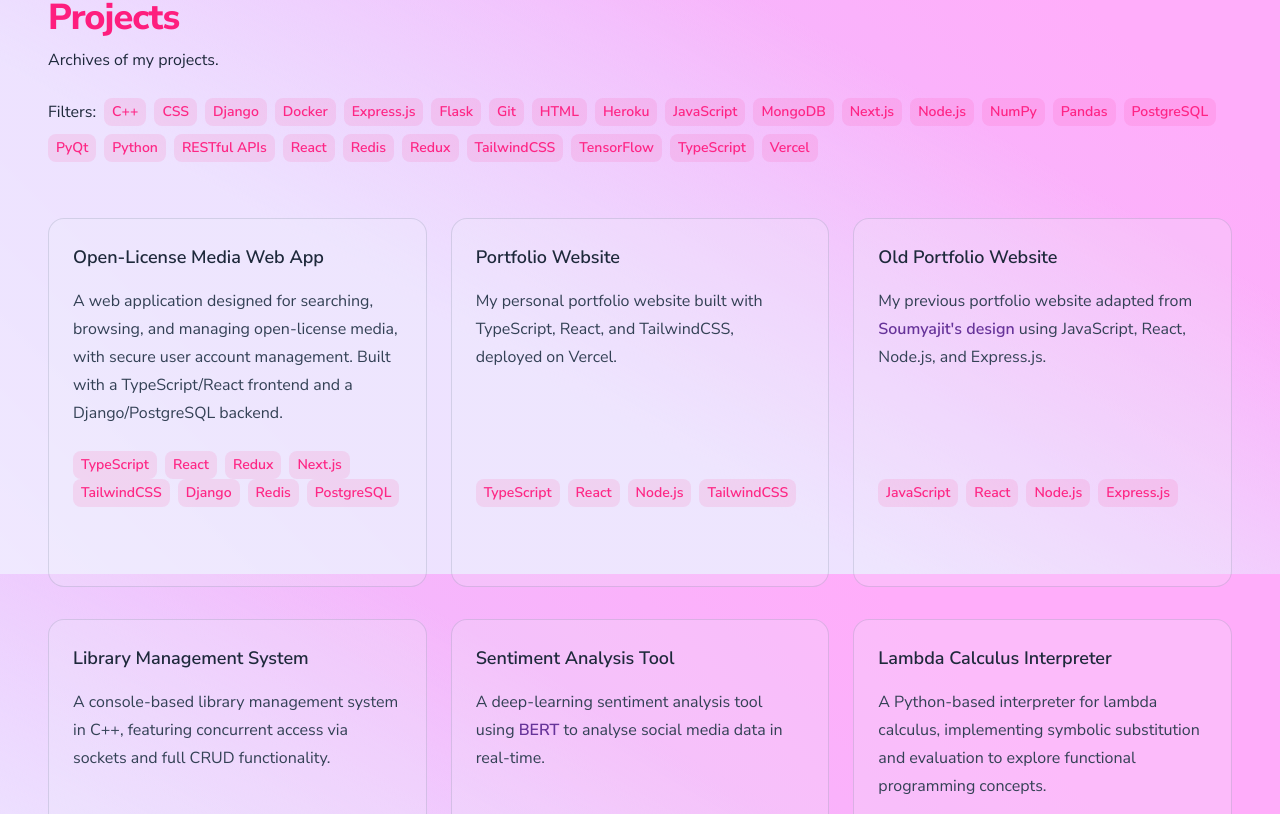
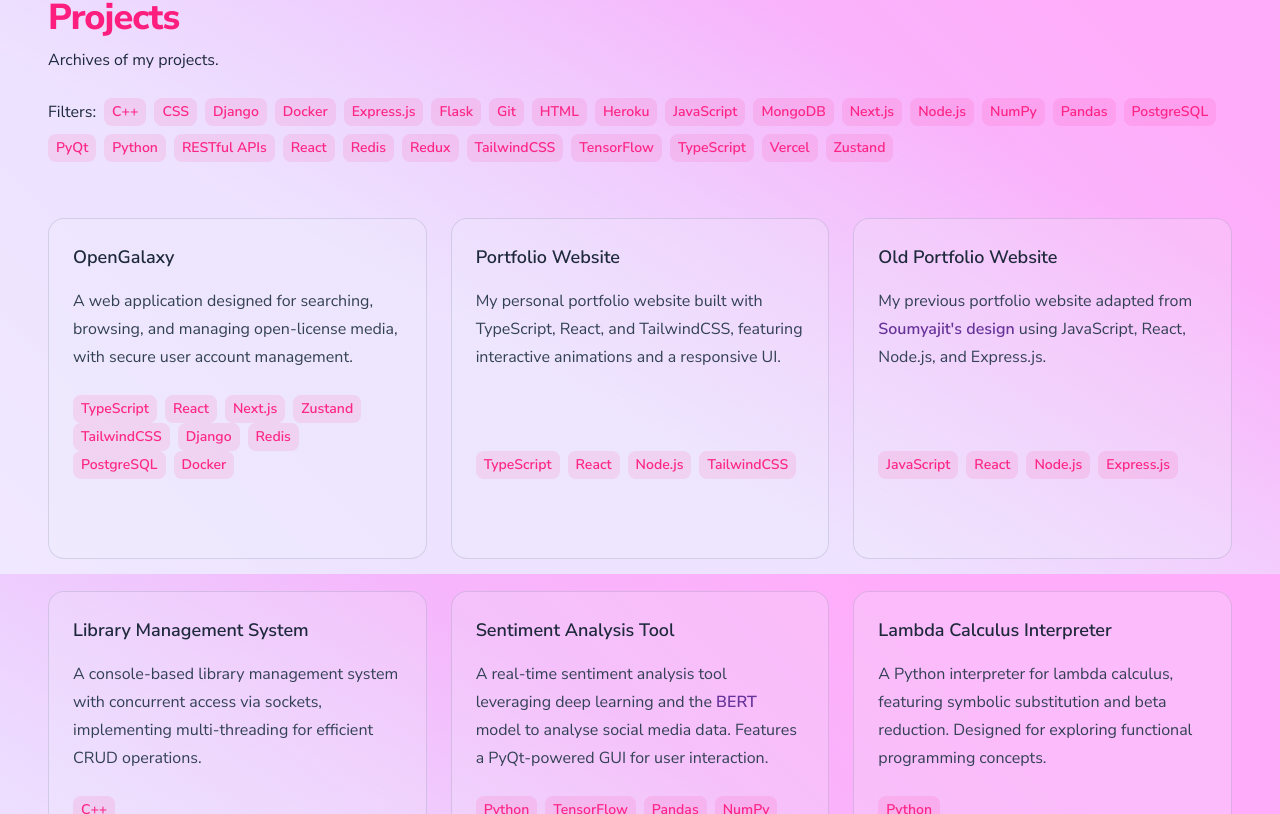
Before and after one commit to alfieatkinson/portfolio, a React (Vite) app: page /projects in a window 1280 px wide. Shown: the part 226-1040 px from the top of the page. Built offline with nearby package versions, Linux system fonts and the light colour scheme; some icons are missing.

Commit message:
Refactor project data structure for improved organisation and clarity

```diff
--- a/src/_data/projects.tsx
+++ b/src/_data/projects.tsx
@@ -24,52 +24,43 @@ const getLinks = (githubRepo: string, url?: string): LinkProps[] => {
 }
 
 const filters: string[] = [
-  'HTML',
-  'CSS',
-  'Python',
-  'JavaScript',
-  'TypeScript',
-  'C++',
-  'Django',
-  'Flask',
-  'React',
-  'Express.js',
-  'Redux',
-  'Redis',
-  'Next.js',
-  'Node.js',
-  'MongoDB',
-  'PostgreSQL',
-  'TailwindCSS',
-  'Docker',
-  'Git',
+  // Core frontend
+  'HTML', 'CSS', 'TypeScript', 'JavaScript', 'React', 'Next.js', 'Redux', 'Zustand', 'TailwindCSS',
+
+  // Backend & full-stack
+  'Node.js', 'Express.js', 'Django', 'Flask', 'Redis', 'PostgreSQL', 'MongoDB',
+
+  // Systems & low-level
+  'C++', 'PyQt',
+
+  // DevOps & deployment
+  'Git', 'Docker', 'Vercel', 'Heroku',
+
+  // Machine learning
+  'Python', 'TensorFlow', 'NumPy', 'Pandas',
+
+  // Other tools
   'RESTful APIs',
-  'PyQt',
-  'TensorFlow',
-  'NumPy',
-  'Pandas',
-  'Heroku',
-  'Vercel',
 ]
 
 const projects: ProjectProps[] = [
   {
-    slug: 'open-license-media-web-app',
+    slug: 'open-galaxy',
     featured: true,
-    title: 'Open-License Media Web App',
+    title: 'OpenGalaxy',
     description:
-      'A web application designed for searching, browsing, and managing open-license media, with secure user account management. Built with a TypeScript/React frontend and a Django/PostgreSQL backend.',
-    techStacks: ['TypeScript', 'React', 'Redux', 'Next.js', 'TailwindCSS', 'Django', 'Redis', 'PostgreSQL'],
+      'A web application designed for searching, browsing, and managing open-license media, with secure user account management.',
+    techStacks: ['TypeScript', 'React', 'Next.js', 'Zustand', 'TailwindCSS', 'Django', 'Redis', 'PostgreSQL', 'Docker'],
     otherTechStacks: ['HTML', 'CSS', 'Python', 'JavaScript', 'Git', 'Vercel', 'Heroku'],
     category: 'Full-stack development',
-    links: getLinks('Open-License-Media-Web-App'),
+    links: getLinks('opengalaxy', 'https://opengalaxy.alfieatkinson.dev'),
   },
   {
     slug: 'portfolio',
     featured: true,
     title: 'Portfolio Website',
     description:
-      'My personal portfolio website built with TypeScript, React, and TailwindCSS, deployed on Vercel.',
+      'My personal portfolio website built with TypeScript, React, and TailwindCSS, featuring interactive animations and a responsive UI.',
     techStacks: ['TypeScript', 'React', 'Node.js', 'TailwindCSS'],
     otherTechStacks: ['Git', 'HTML', 'CSS', 'JavaScript', 'Vercel'],
     category: 'Front-end development',
@@ -96,7 +87,7 @@ const projects: ProjectProps[] = [
     featured: true,
     title: 'Library Management System',
     description:
-      'A console-based library management system in C++, featuring concurrent access via sockets and full CRUD functionality.',
+      'A console-based library management system with concurrent access via sockets, implementing multi-threading for efficient CRUD operations.',
     techStacks: ['C++'],
     otherTechStacks: ['Git'],
     category: 'Systems programming',
@@ -108,9 +99,9 @@ const projects: ProjectProps[] = [
     title: 'Sentiment Analysis Tool',
     description: (
       <span>
-        A deep-learning sentiment analysis tool using{' '}
+        A real-time sentiment analysis tool leveraging deep learning and the{' '}
         <InlineLink href='https://huggingface.co/docs/transformers/model_doc/bert'>BERT</InlineLink>
-        {' '}to analyse social media data in real-time.
+        {' '}model to analyse social media data. Features a PyQt-powered GUI for user interaction.
       </span>
     ),
     techStacks: ['Python', 'TensorFlow', 'Pandas', 'NumPy'],
@@ -123,7 +114,7 @@ const projects: ProjectProps[] = [
     featured: false,
     title: 'Lambda Calculus Interpreter',
     description:
-      'A Python-based interpreter for lambda calculus, implementing symbolic substitution and evaluation to explore functional programming concepts.',
+      'A Python interpreter for lambda calculus, featuring symbolic substitution and beta reduction. Designed for exploring functional programming concepts.',
     techStacks: ['Python'],
     otherTechStacks: ['Git'],
     category: 'Computational theory',
@@ -134,7 +125,7 @@ const projects: ProjectProps[] = [
     featured: false,
     title: 'Sudoku Solver',
     description:
-      'A Python script that solves Sudoku puzzles using constraint satisfaction with the Z3 theorem prover, ensuring compliance with Sudoku rules across rows, columns, and subgrids.',
+      'A Python-based Sudoku solver using constraint satisfaction and the Z3 theorem prover for efficient rule-based solving.',
     techStacks: ['Python'],
     otherTechStacks: ['Git'],
     category: 'Algorithms',
```
